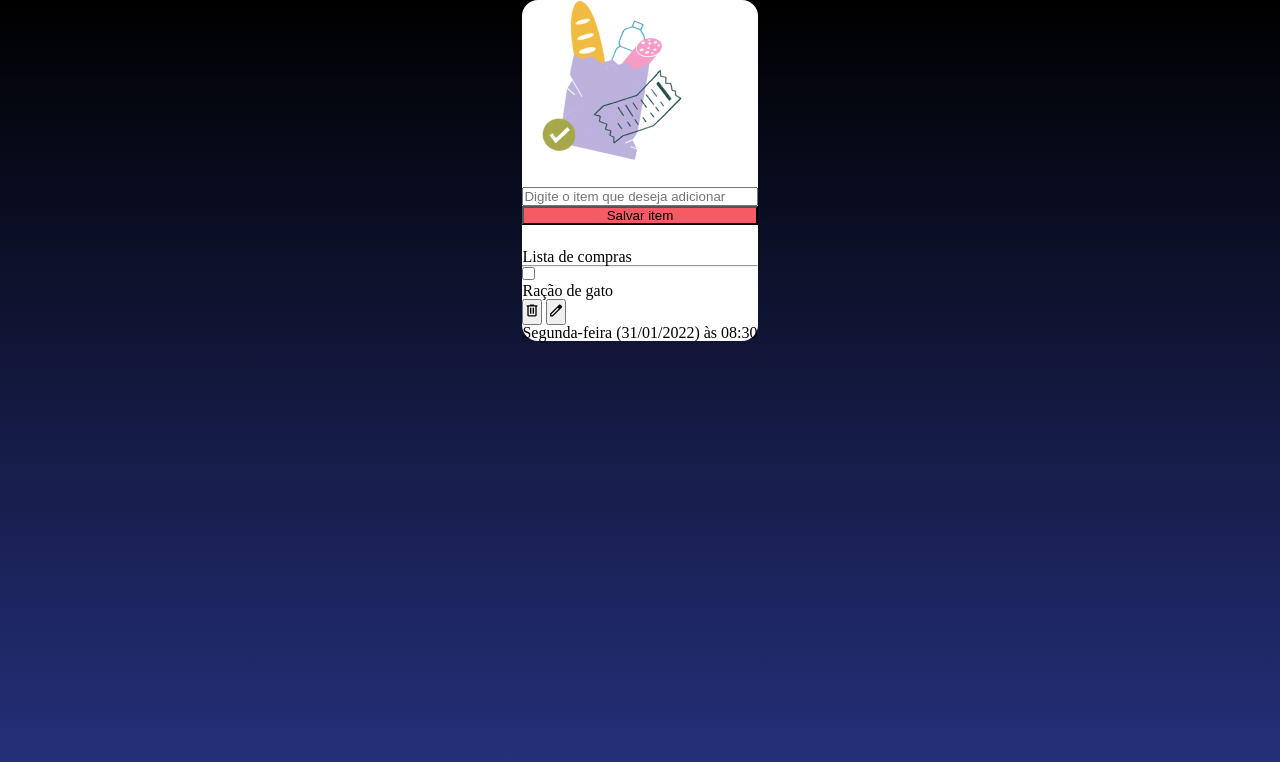
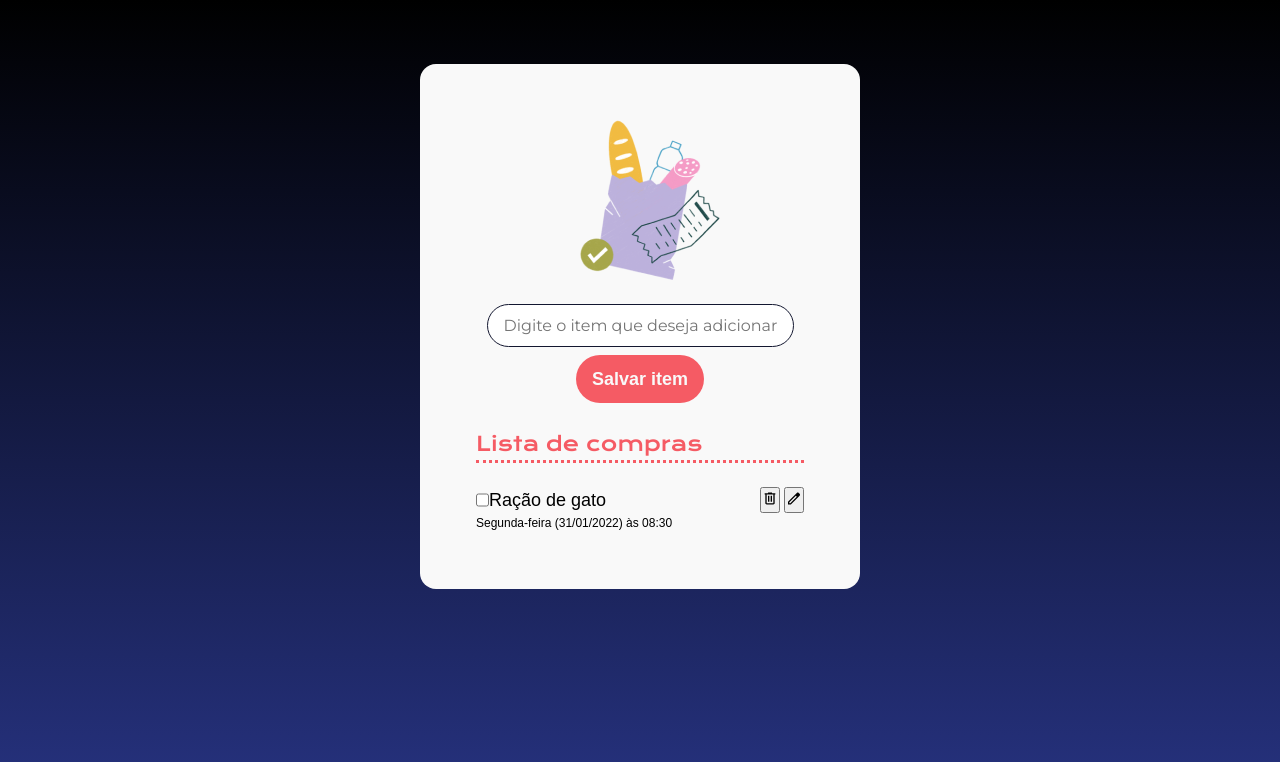
Before and after one commit to joaogabriel43/CheckList, a plain HTML site: page index.html in a window 1280 px wide. Drawn offline with nearby package versions, Linux system fonts and the light colour scheme; a web font is replaced by a local one.

Commit message:
Estilização do projeto

```diff
--- a/index.html
+++ b/index.html
@@ -16,18 +16,17 @@
 <body>
     <main>
         <img src="img/bag.png" alt="Sacola de compras">
-        <form class="add-item">
-            <input type="text" id="item" placeholder="Digite o item que deseja adicionar">
-            <button>Salvar item</button>
+        <form>
+            <input type="text" id="input-item" placeholder="Digite o item que deseja adicionar">
+            <button id="adicionar-botao">Salvar item</button>
         </form>
 
-        <h2>Lista de compras</h2>
-        <hr>
-
         <ul>
+            <h2>Lista de compras</h2>
+            <hr />
             <li>
-                <div>
-                    <div>
+                <div class="item-lista-container">
+                    <div class="container-nome-comprar">
                         <input type="checkbox">
                         <p>Ração de gato</p>
                     </div>
@@ -40,7 +39,7 @@
                         </button>
                     </div>
                 </div>
-                <p>Segunda-feira (31/01/2022) às 08:30</p>
+                <p class="item-lista-texto">Segunda-feira (31/01/2022) às 08:30</p>
             </li>
         </ul>
     </main>
--- a/styles.css
+++ b/styles.css
@@ -26,17 +26,97 @@ body{
 }
 
 main{
-    background-color: white;
+    margin-top: 64px;
+
+    display: flex;
+    flex-direction: column;
+    gap: 24px;
+
+    align-items: center;
+    width: 440px;
+
+    background-color: var(--neutro);
+    padding: 56px;
     border-radius: 16px;
 }
 
-.add-item{
+form{
     display: flex;
     flex-direction: column;
-    margin: 24px 0;
+    gap: 8px;
+    align-items: center;
 }
 
-.add-item > button{
+#input-item{
+    height: 43px;
+    font-family: var(--fonte-texto);
+    font-size: 14px;
+
+    padding: 12px 16px;
+    display: block;
+    border-radius: 24px;
+    border: 1px solid var(--preto);
+    width: 307px;
+}
+#input-item::placeholder{
+    font-family: "Montserrat", sans-serif;
+    font-size: 16px;
+    line-height: 19px;
+}
+
+#adicionar-botao{
     background-color: var(--cor-primaria);
+    color: var(--neutro);
+    font-family: var(--fonte-texto);
+    font-size: 18px;
+    font-weight: 600;
+    line-height: 24px;
+    text-align: center;
+    padding: 12px 16px;
+    border-radius: 24px;
+    border: none;
+    cursor: pointer;
+}
+
+h2{
+    font-family: var(--fonte-titulo);
+    font-size: 20px;
+    color: var(--cor-primaria);
+    line-height: 33px;
+}
+
+hr{
+    width: 100%;
+    border: none;
+    border-bottom: 3px dotted var(--cor-primaria);
+    margin-bottom: 24px;
+}
+
+p{
+    font-family: var(--fonte-texto);
+    font-size: 18px;
+    font-weight: 400;
+    line-height: 24px;
+    text-align: left;
+}
+
+.item-lista-container {
+    display: flex;
+    align-items: center;
+    justify-content: space-between;
 
 }
+
+.container-nome-comprar{
+    display: flex;
+}
+
+ul{
+    list-style-type: none;
+    width: 100%;
+}
+
+.item-lista-texto{
+    font-size: 12px;
+    line-height: 20px;
+}
```
